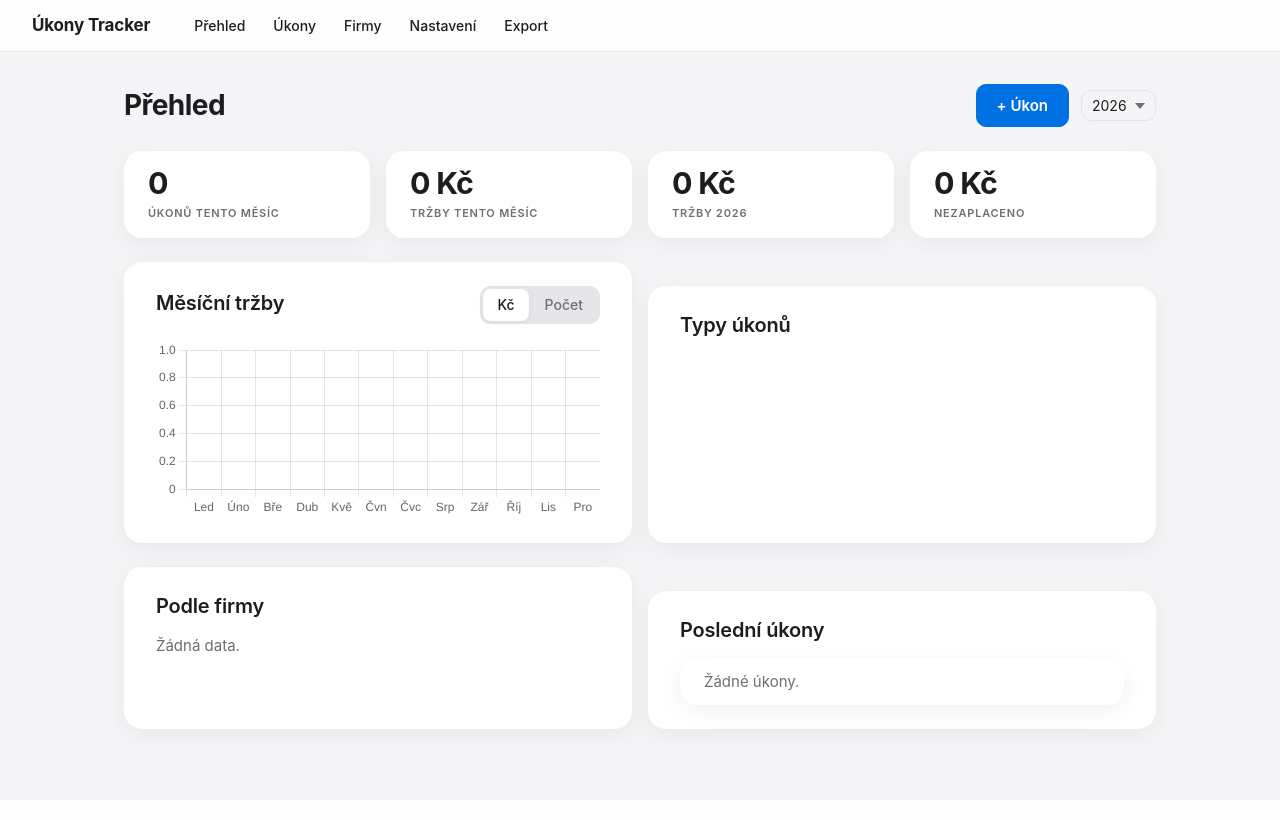
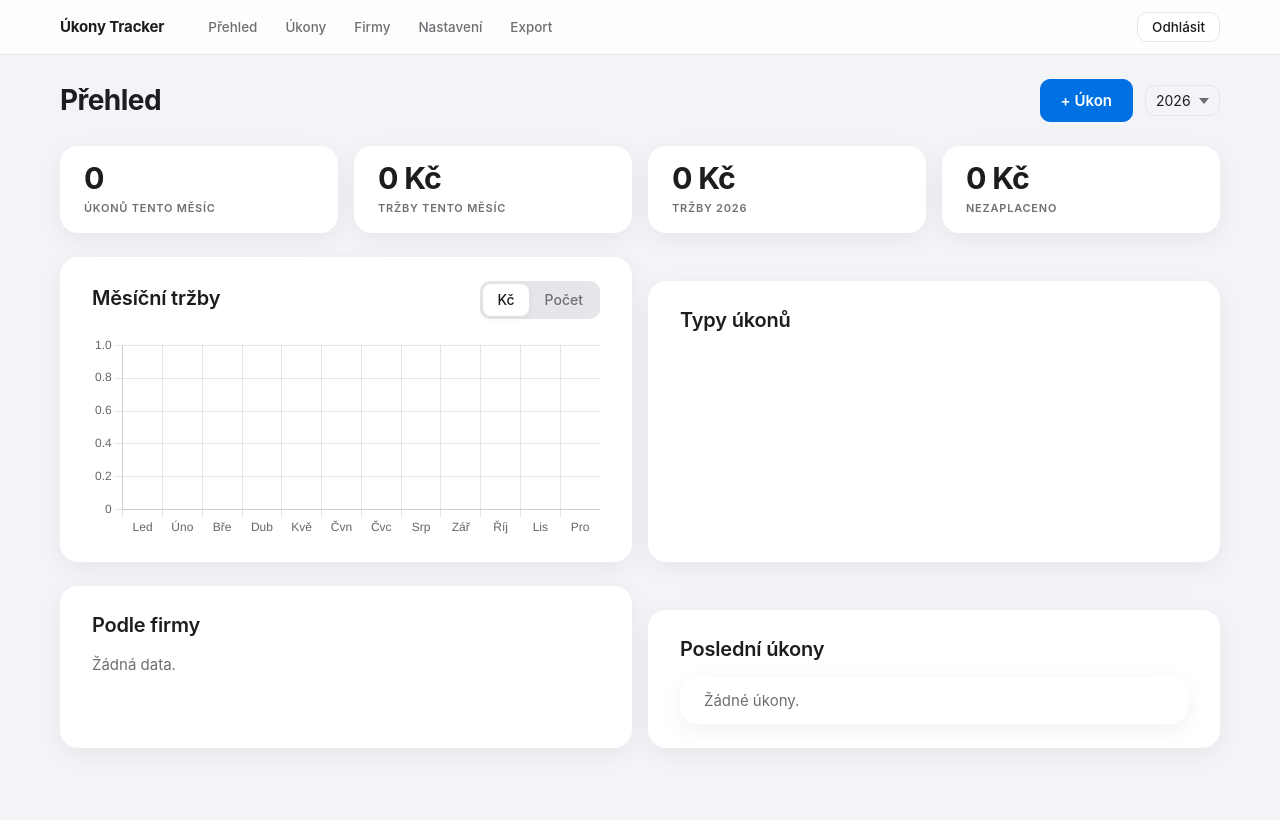
Before and after one commit to Kosacek/prepis-vozidla, a Flask app: page / in a window 1280 px wide. Before the commit the page ends 740 px from the top, so only its background shows below. Run offline with Flask 3, Linux system fonts and the light colour scheme; data that the repository does not hold is empty; a map, chart or similar area stays blank.

Commit message:
style(ukony): align top bar with hunter — shared 1200px container, muted nav, Odhlásit button, cache-busted static

```diff
--- a/ukony_tracker/app.py
+++ b/ukony_tracker/app.py
@@ -9,6 +9,7 @@ def create_app():
     app.wsgi_app = ProxyFix(app.wsgi_app, x_for=1, x_proto=1, x_host=1)
     app.config["SECRET_KEY"] = config.SECRET_KEY
     app.config["SESSION_COOKIE_HTTPONLY"] = True
+    app.config["SEND_FILE_MAX_AGE_DEFAULT"] = 0  # always revalidate static (no stale CSS/JS)
 
     app.teardown_appcontext(db.close_db)
 
@@ -30,11 +31,13 @@ def create_app():
 
     @app.context_processor
     def _nav_context():
+        from flask import session
         from repositories import firmy_repo, typy_repo
         conn = db.get_db()
         return {
             "nav_firmy": firmy_repo.list_all(conn, only_active=True),
             "nav_typy": typy_repo.list_active(conn),
+            "authed": (not config.ADMIN_PASSWORD) or bool(session.get("authed")),
         }
 
     from routes.dashboard import bp as dashboard_bp
--- a/ukony_tracker/static/css/app.css
+++ b/ukony_tracker/static/css/app.css
@@ -8,7 +8,7 @@
    ------------------------------------------------------------ */
 :root {
   /* Surfaces */
-  --bg:          #f5f5f7;
+  --bg:          #f3f4f7;
   --card:        #ffffff;
 
   /* Typography */
@@ -96,19 +96,25 @@ h3 { font-size: 1rem;    font-weight: 600; margin-bottom: var(--sp-2); }
   position: sticky;
   top: 0;
   z-index: 100;
-  display: flex;
-  align-items: center;
-  gap: var(--sp-6);
-  padding: 0 var(--sp-6);
-  height: 52px;
+  height: 55px;
   background: rgba(255, 255, 255, .82);
   backdrop-filter: saturate(180%) blur(20px);
   -webkit-backdrop-filter: saturate(180%) blur(20px);
   border-bottom: 1px solid var(--line);
 }
 
+.topnav-inner {
+  max-width: 1200px;
+  margin: 0 auto;
+  height: 100%;
+  padding: 0 20px;
+  display: flex;
+  align-items: center;
+  gap: var(--sp-6);
+}
+
 .brand {
-  font-size: 1.0625rem;
+  font-size: 0.9375rem;
   font-weight: 700;
   color: var(--ink);
   letter-spacing: -0.01em;
@@ -125,9 +131,9 @@ h3 { font-size: 1rem;    font-weight: 600; margin-bottom: var(--sp-2); }
   display: inline-block;
   padding: var(--sp-2) var(--sp-3);
   border-radius: var(--radius-sm);
-  font-size: 0.875rem;
+  font-size: 0.84rem;
   font-weight: 500;
-  color: var(--ink);
+  color: var(--muted);
   text-decoration: none;
   transition: background 0.15s ease;
 }
@@ -142,13 +148,28 @@ h3 { font-size: 1rem;    font-weight: 600; margin-bottom: var(--sp-2); }
   color: var(--accent-ink);
 }
 
+.logout-form { margin-left: auto; }
+
+.btn-logout {
+  padding: 6px 14px;
+  border: 1px solid var(--line);
+  border-radius: var(--radius-sm);
+  background: #fff;
+  color: var(--ink);
+  font-size: 0.84rem;
+  font-weight: 500;
+  font-family: inherit;
+  cursor: pointer;
+}
+.btn-logout:hover { background: var(--bg); }
+
 /* ------------------------------------------------------------
    4. Page container
    ------------------------------------------------------------ */
 .container {
-  max-width: 1080px;
+  max-width: 1200px;
   margin: 0 auto;
-  padding: var(--sp-6) var(--sp-5);
+  padding: var(--sp-5) 20px var(--sp-7);
 }
 
 /* ------------------------------------------------------------
--- a/ukony_tracker/templates/base.html
+++ b/ukony_tracker/templates/base.html
@@ -4,12 +4,14 @@
   <meta charset="utf-8">
   <meta name="viewport" content="width=device-width, initial-scale=1">
   <title>{% block title %}Úkony Tracker{% endblock %}</title>
-  <link rel="stylesheet" href="{{ url_for('static', filename='css/app.css') }}">
+  <link rel="stylesheet" href="{{ url_for('static', filename='css/app.css') }}?v=2">
   <script src="https://cdn.jsdelivr.net/npm/chart.js@4"></script>
 </head>
 <body>
   <header class="topnav">
+    <div class="topnav-inner">
       <div class="brand">Úkony Tracker</div>
+      {% if authed %}
       <nav>
         <a href="/">Přehled</a>
         <a href="/ukony">Úkony</a>
@@ -17,6 +19,11 @@
         <a href="/nastaveni">Nastavení</a>
         <a href="/export">Export</a>
       </nav>
+      <form method="post" action="/logout" class="logout-form">
+        <button type="submit" class="btn-logout">Odhlásit</button>
+      </form>
+      {% endif %}
+    </div>
   </header>
   <main class="container">
     {% with msgs = get_flashed_messages(with_categories=true) %}
```
Also changed, not shown: 1 other file. Lines whose indentation alone changed are shown as unchanged.
